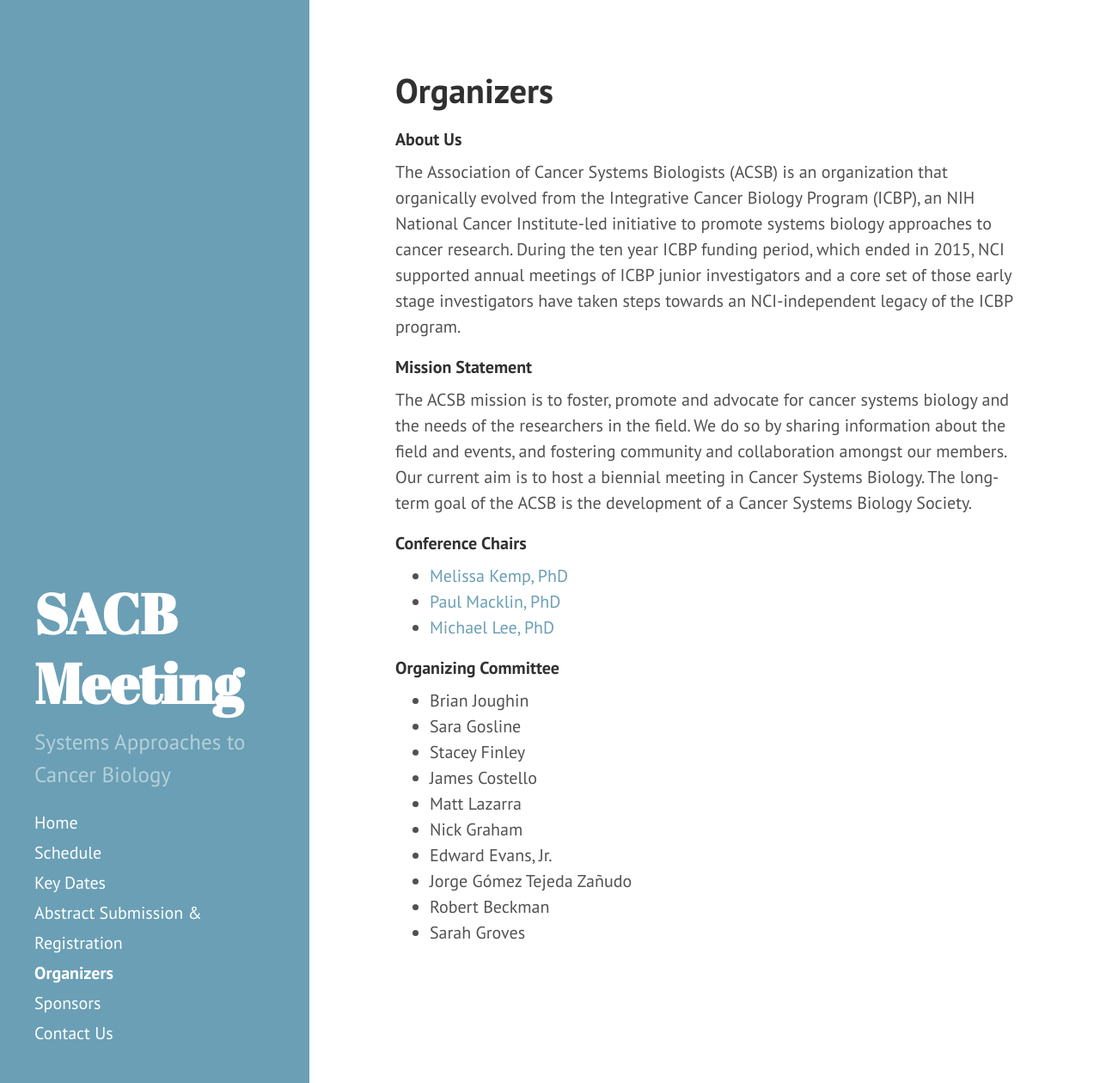
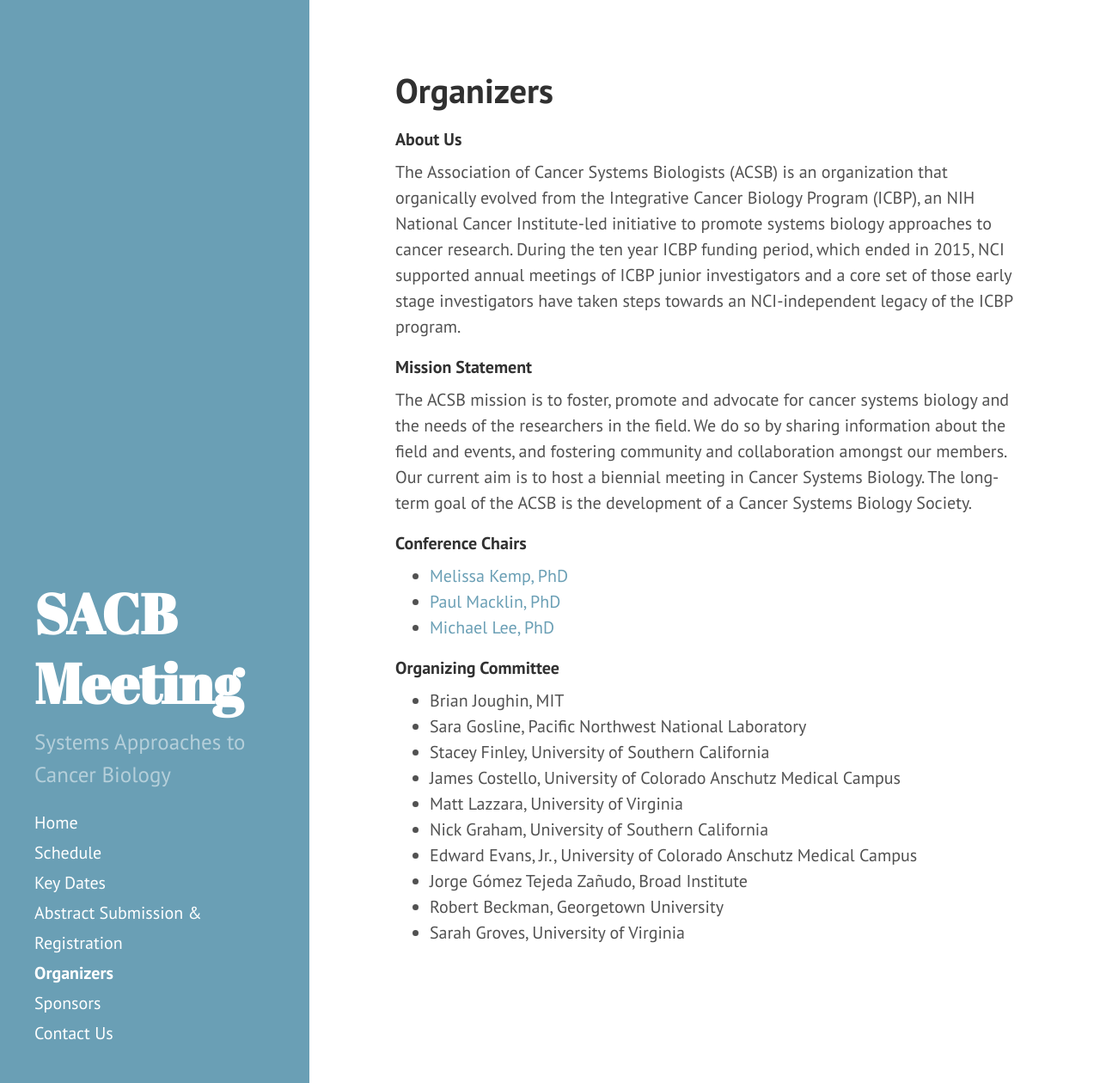
Before and after one commit to AECCSB/sacb-meeting, a Jekyll site: the page built from organizers.md, in a window 1280 px wide and 1260 px high. Shown: the whole window at 86% size. Built offline with Jekyll 4.4.1, drawn with Linux system fonts in a browser that asks for light colours.

Commit message:
Update organizers.md

```diff
--- a/organizers.md
+++ b/organizers.md
@@ -18,13 +18,13 @@
 
 #### Organizing Committee
 
-- Brian Joughin
-- Sara Gosline
-- Stacey Finley
-- James Costello
-- Matt Lazarra
-- Nick Graham
-- Edward Evans, Jr.
-- Jorge Gómez Tejeda Zañudo
-- Robert Beckman
-- Sarah Groves
+- Brian Joughin, MIT
+- Sara Gosline, Pacific Northwest National Laboratory
+- Stacey Finley, University of Southern California
+- James Costello, University of Colorado Anschutz Medical Campus
+- Matt Lazzara, University of Virginia
+- Nick Graham, University of Southern California
+- Edward Evans, Jr., University of Colorado Anschutz Medical Campus
+- Jorge Gómez Tejeda Zañudo, Broad Institute
+- Robert Beckman, Georgetown University
+- Sarah Groves, University of Virginia
```
